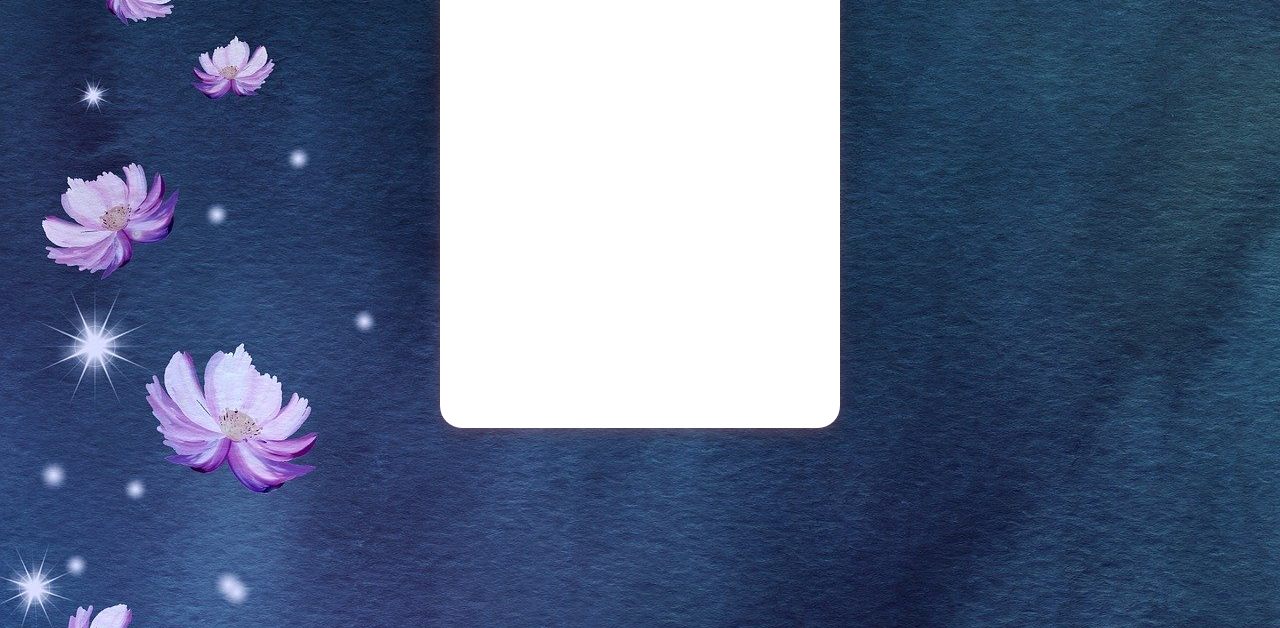
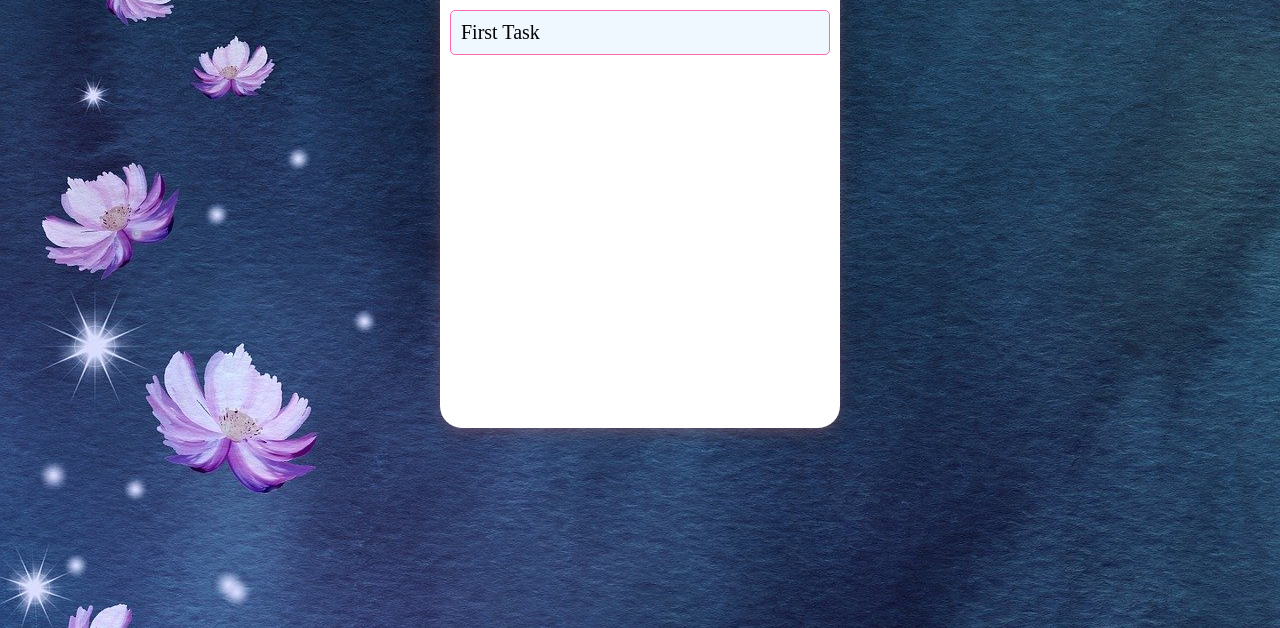
Before and after one commit to ankitapawar0608/Todo-app, a plain HTML site: page index.html in a window 1280 px wide. Shown: the part 172-800 px from the top of the page. Drawn offline with Linux system fonts and the light colour scheme.

Commit message:
JavaScript added

```diff
--- a/index.html
+++ b/index.html
@@ -21,6 +21,7 @@
             margin: 100px auto;
             border-radius: 22px;
             box-shadow: 0 4px 8px 0 rgba(174, 105, 105, 0.2), 0 6px 20px 0 rgba(174, 105, 105, 0.2);
+
             /* box-shadow: 0 52px 52px rgba(174, 105, 105, 0.2); */
 
         }
@@ -31,6 +32,24 @@
             padding: 10px;
             border-radius: 22px 22px 0 0;
             background-color: #bf8fbd;
+            color: white;
+        }
+
+        .list-item {
+            padding: 10px;
+            margin: 15px 10px;
+            border: 1px solid hotpink;
+            border-radius: 5px;
+            cursor: pointer;
+            font-size: 20px;
+            transition-duration: 0.4s;
+            background-color: aliceblue;
+
+        }
+
+        .list-item:hover {
+            background-color: rgb(154, 81, 139);
+            color: white;
         }
     </style>
 </head>
@@ -41,11 +60,25 @@
             ToDo App
         </div>
 
-        <div class="list-container">
+        <div class="list-container" id="list-container">
+            <div class="list-item">First Task </div>
 
         </div>
 
     </div>
+
+
+    <script>
+        const todolist = ["Go to gym", "Learn javascript", "Complete the assidnment", "Attend the icp class"];
+
+        const listContainer = document.getElementById["list-container"];
+
+        for (const task of todolist) {
+
+        }
+
+
+    </script>
 </body>
 
 </html>
```
